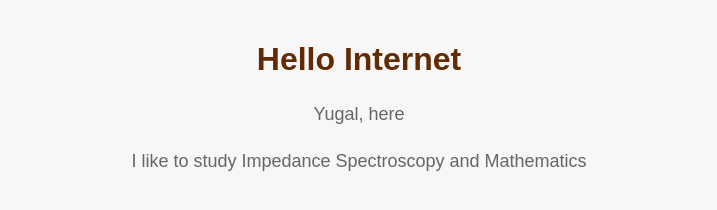
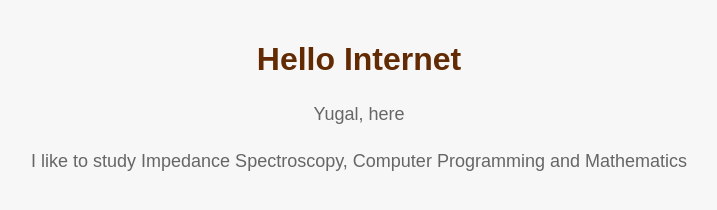
Before and after one commit to Yugal0/my-personal-website, a plain HTML site: page index.html in a window 1280 px wide. Shown: the whole page, without its empty margins (281-998 px from the left). Drawn offline with Linux system fonts and the light colour scheme.

Commit message:
Update index.html

```diff
--- a/index.html
+++ b/index.html
@@ -31,7 +31,7 @@
 <body>
   <h1>Hello Internet</h1>
   <p>Yugal, here</p>
-  <p>I like to study Impedance Spectroscopy and Mathematics</p>
+  <p>I like to study Impedance Spectroscopy, Computer Programming and Mathematics</p>
 </body>
 
 </html>
```
